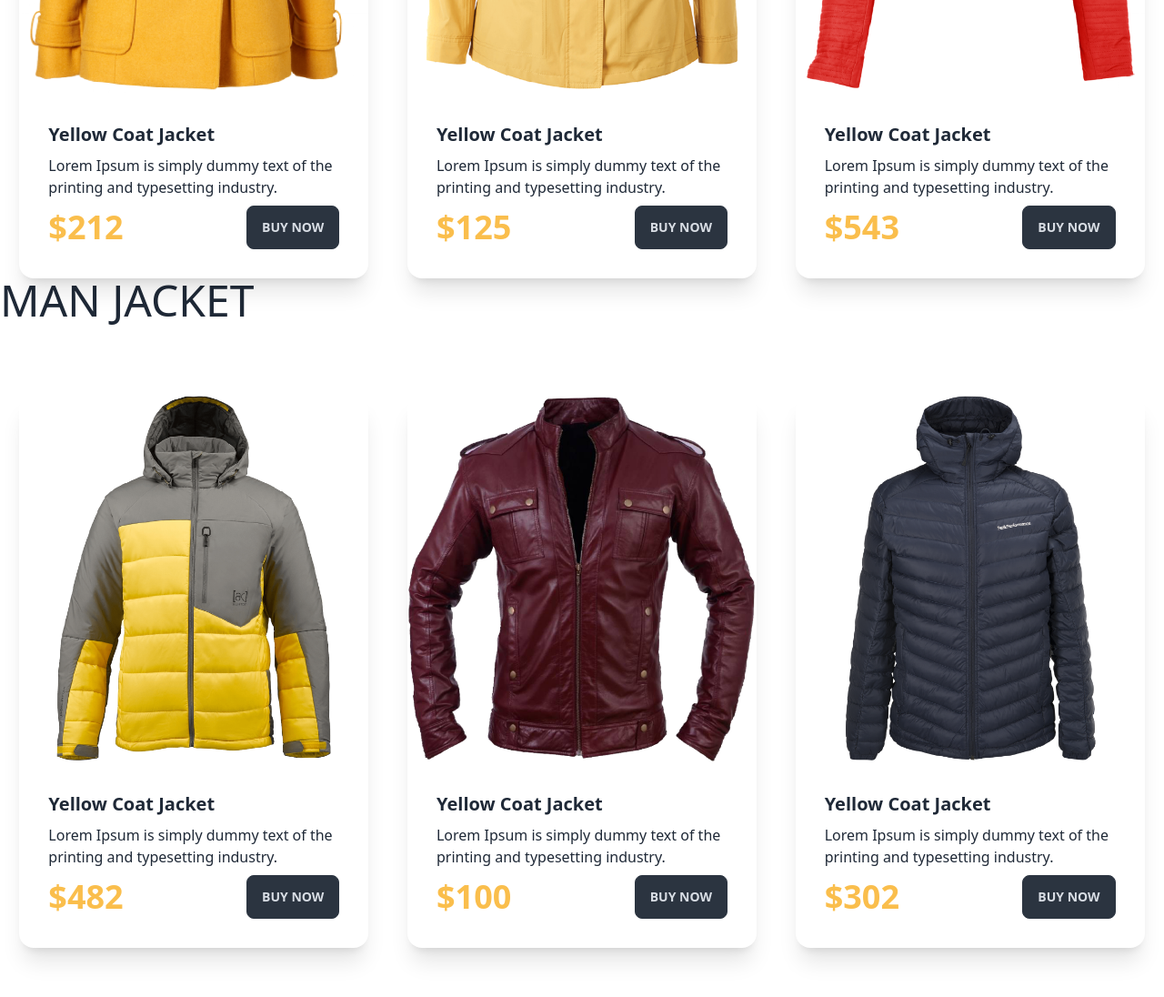
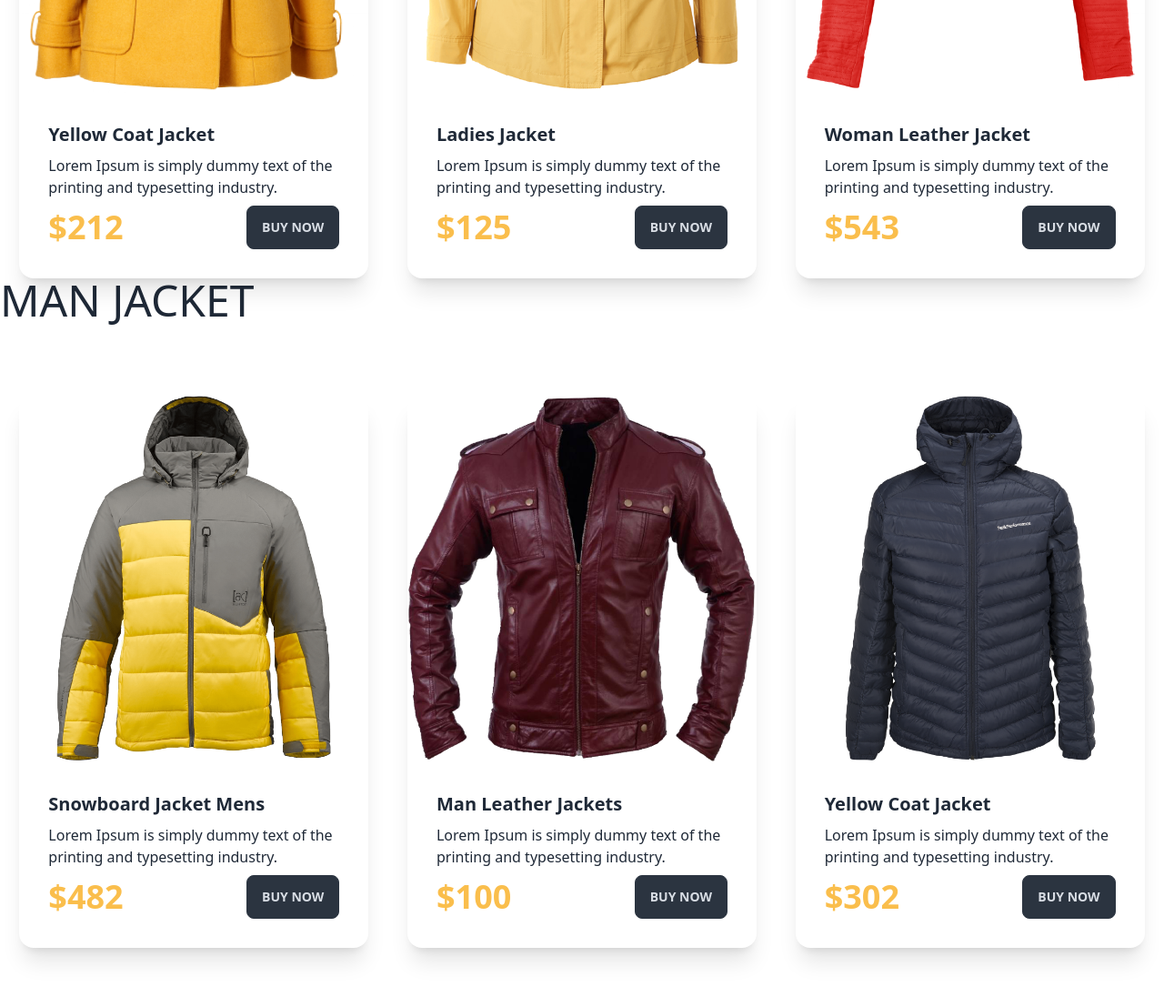
Before and after one commit to Emranhossainshuvo/penguin-website, a plain HTML site: page index.html in a window 1280 px wide. Shown: the part 980-2076 px from the top of the page at 91% size. Drawn offline with nearby package versions, Linux system fonts and the light colour scheme.

Commit message:
some text changed

```diff
--- a/index.html
+++ b/index.html
@@ -104,7 +104,7 @@
             <figure><img src="./images/jacket-2.png" alt="Shoes" /></figure>
             <div class="card-body">
                 <h2 class="card-title">
-                    Yellow Coat Jacket
+                    Ladies Jacket
 
                 </h2>
                 <p>Lorem Ipsum is simply dummy text of the
@@ -119,7 +119,7 @@
             <figure><img src="./images/jacket-3.png" alt="Shoes" /></figure>
             <div class="card-body">
                 <h2 class="card-title">
-                    Yellow Coat Jacket
+                    Woman Leather Jacket
 
                 </h2>
                 <p>Lorem Ipsum is simply dummy text of the
@@ -139,7 +139,7 @@
             <figure><img src="./images/jacket-4.png" alt="Shoes" /></figure>
             <div class="card-body">
                 <h2 class="card-title">
-                    Yellow Coat Jacket
+                    Snowboard Jacket Mens
 
                 </h2>
                 <p>Lorem Ipsum is simply dummy text of the
@@ -154,7 +154,7 @@
             <figure><img src="./images/jacket-5.png" alt="Shoes" /></figure>
             <div class="card-body">
                 <h2 class="card-title">
-                    Yellow Coat Jacket
+                    Man Leather Jackets
 
                 </h2>
                 <p>Lorem Ipsum is simply dummy text of the
```
